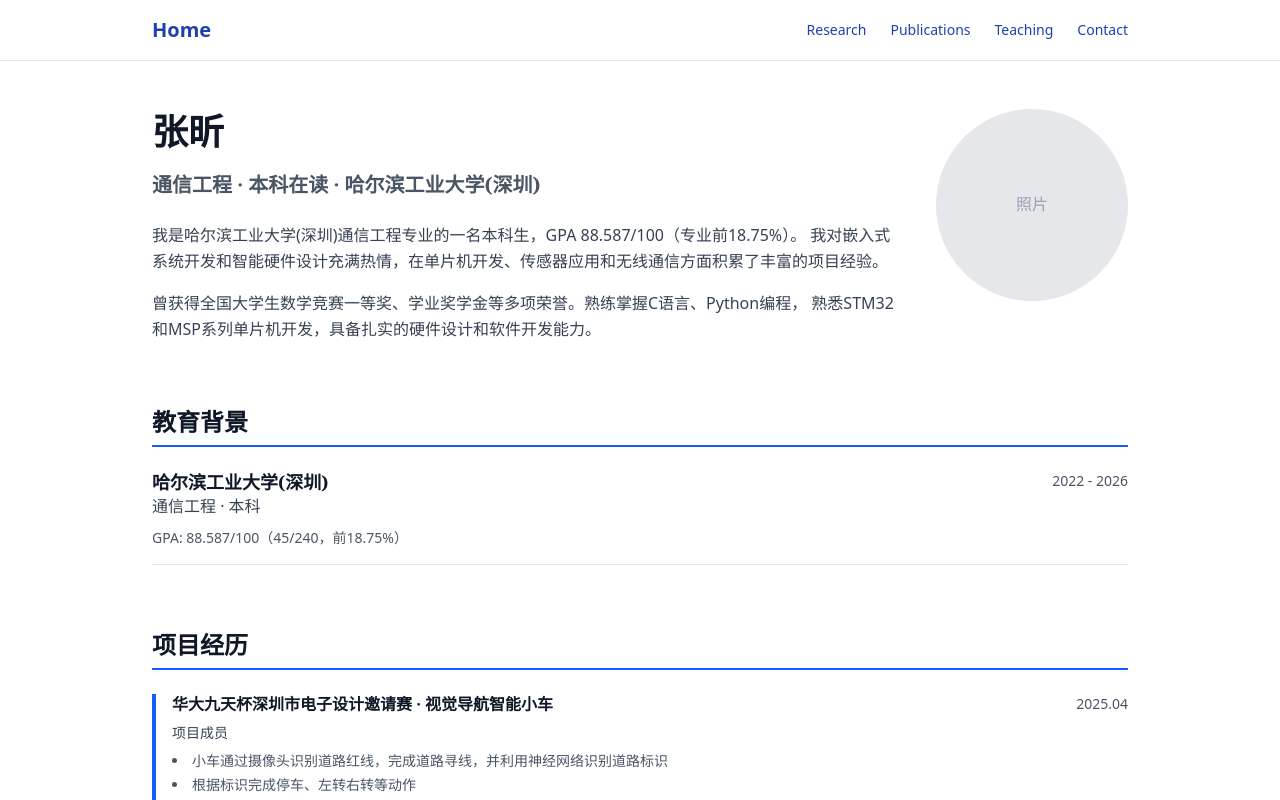
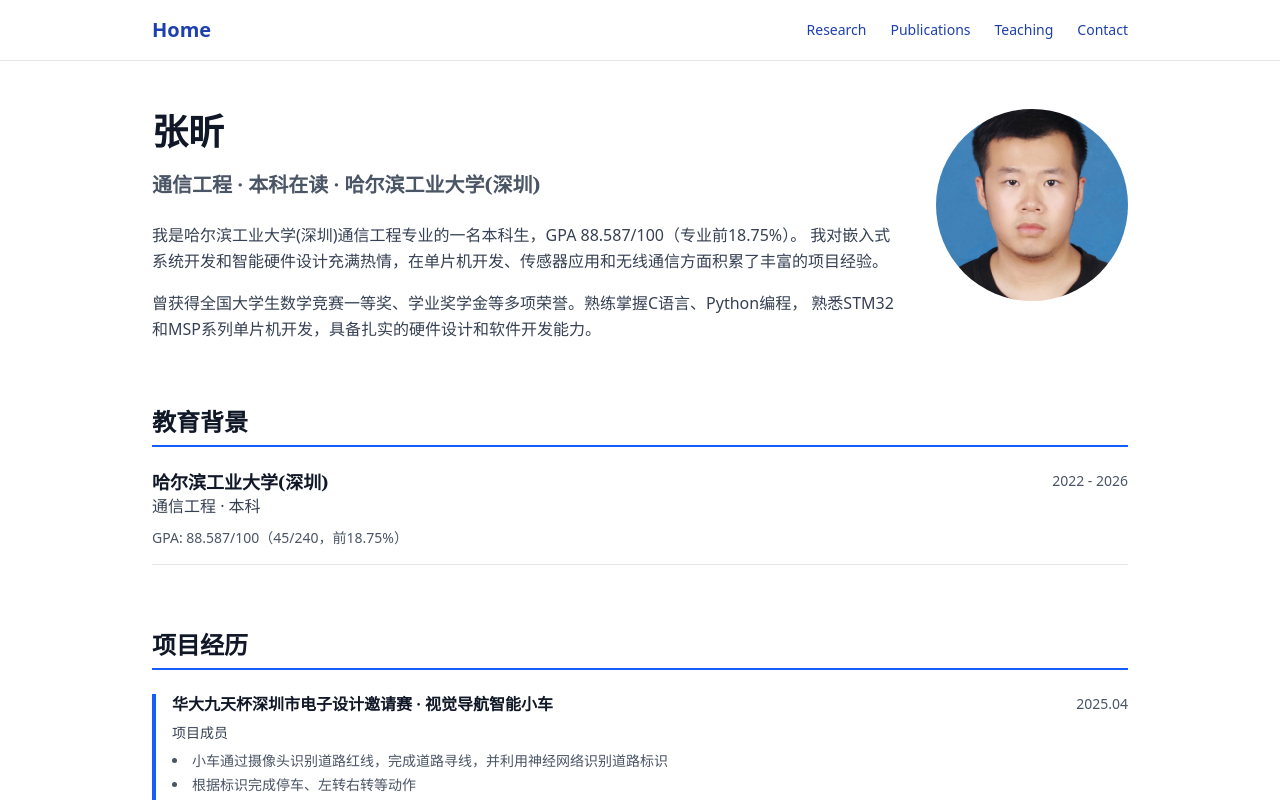
Before and after one commit to zhangxin-hiter/personal-website, a Next.js app: page / in a window 1280 px wide. Shown: the top 800 px of the page. Built offline with nearby package versions, Linux system fonts and the light colour scheme.

Commit message:
Add profile photo

```diff
--- a/app/page.tsx
+++ b/app/page.tsx
@@ -21,8 +21,12 @@ export default function Home() {
               </p>
             </div>
           </div>
-          <div className="w-48 h-48 bg-gray-200 rounded-full flex items-center justify-center">
-            <span className="text-gray-400">照片</span>
+          <div className="w-48 h-48 rounded-full overflow-hidden">
+            <img
+              src="/photo.jpg"
+              alt="张昕"
+              className="w-full h-full object-cover"
+            />
           </div>
         </div>
       </section>
```
Also changed, not shown: public/photo.jpg (added).
